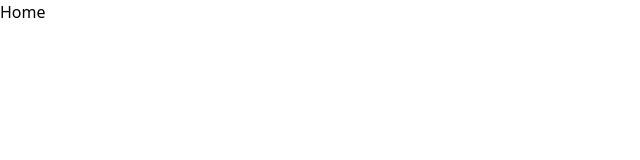
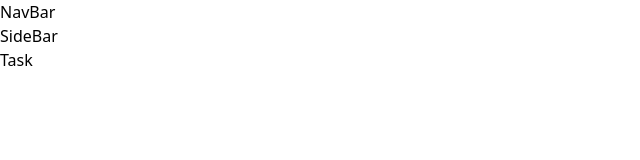
Before and after one commit to fearwarden/Planify, a React (Vite) app in the folder client/: page / in a window 1280 px wide. Shown: the top 160 px of the page, without its empty margins (0-640 px from the left). Built offline with nearby package versions, Linux system fonts and the light colour scheme.

Commit message:
initialized components for home page

```diff
--- a/client/src/components/Login/Login.tsx
+++ b/client/src/components/Login/Login.tsx
@@ -1,9 +1,13 @@
+import { useState } from "react";
+import { useDispatch } from "react-redux";
+import { useNavigate } from "react-router-dom";
 import { z } from "zod";
 //import backgroundImage from "@/assets/img/backgroundapple.png";
 import { AuthenticationRepository } from "@/api/authentication/AuthenticationRepository";
 import backgroundImageGreen from "@/assets/img/backgroundapplegreen.png";
-import { useState } from "react";
 import { LoginResponse } from "@/types/AuthenticationTypes";
+import { login } from "@/store/slice/userSlice";
+import { HOME } from "@/constants/constants";
 
 //TODO: consider moving to validation/schemas.ts file
 const LoginSchema = z.object({
@@ -15,6 +19,8 @@ type LoginDataType = z.infer<typeof LoginSchema>;
 
 function Login() {
   const authRepository = new AuthenticationRepository();
+  const navigate = useNavigate();
+  const dispatch = useDispatch();
   const [email, setEmail] = useState<string>("");
   const [password, setPassword] = useState<string>("");
   const backgroundStyle = {
@@ -34,7 +40,12 @@ function Login() {
         loginData.password
       );
       //TODO: dispatch to redux login data and navigate user to Home page
-      console.log(data);
+      if (data) {
+        dispatch(login(data));
+        navigate(HOME);
+      } else {
+        throw new Error("Something went wrong...");
+      }
     } else {
       //TODO: display proper message for user
       console.log(
--- /dev/null
+++ b/client/src/components/Navigations/NavBar.tsx
@@ -0,0 +1,5 @@
+function NavBar() {
+  return <div>NavBar</div>;
+}
+
+export default NavBar;
--- /dev/null
+++ b/client/src/enums/Role.ts
@@ -0,0 +1,4 @@
+export enum Role {
+  USER = "USER",
+  ADMIN = "ADMIN",
+}
--- a/client/src/pages/Home/Home.tsx
+++ b/client/src/pages/Home/Home.tsx
@@ -1,5 +1,15 @@
+import NavBar from "@/components/Navigations/NavBar";
+import SideBar from "@/components/Navigations/SideBar";
+import Tasks from "./components/Tasks";
+
 function Home() {
-  return <div>Home</div>;
+  return (
+    <div>
+      <NavBar />
+      <SideBar />
+      <Tasks />
+    </div>
+  );
 }
 
 export default Home;
--- /dev/null
+++ b/client/src/pages/Home/components/Task.tsx
@@ -0,0 +1,5 @@
+function Task() {
+  return <div>Task</div>;
+}
+
+export default Task;
--- /dev/null
+++ b/client/src/pages/Home/components/Tasks.tsx
@@ -0,0 +1,11 @@
+import Task from "./Task";
+
+function Tasks() {
+  return (
+    <div>
+      <Task />
+    </div>
+  );
+}
+
+export default Tasks;
--- a/client/src/types/AuthenticationTypes.ts
+++ b/client/src/types/AuthenticationTypes.ts
@@ -1,6 +1,11 @@
+import { Role } from "@/enums/Role";
+
 export interface LoginResponse {
   id: string;
   email: string;
+  firstName: string;
+  lastName: string;
+  role: Role;
   accessToken: string;
   refreshToken: string;
 }
```
Also changed, not shown: client/src/components/Navigations/SideBar.tsx (renamed from client/src/pages/Home/components/SideBar.tsx), 1 other file (tests, documents, lock files or other folders).
